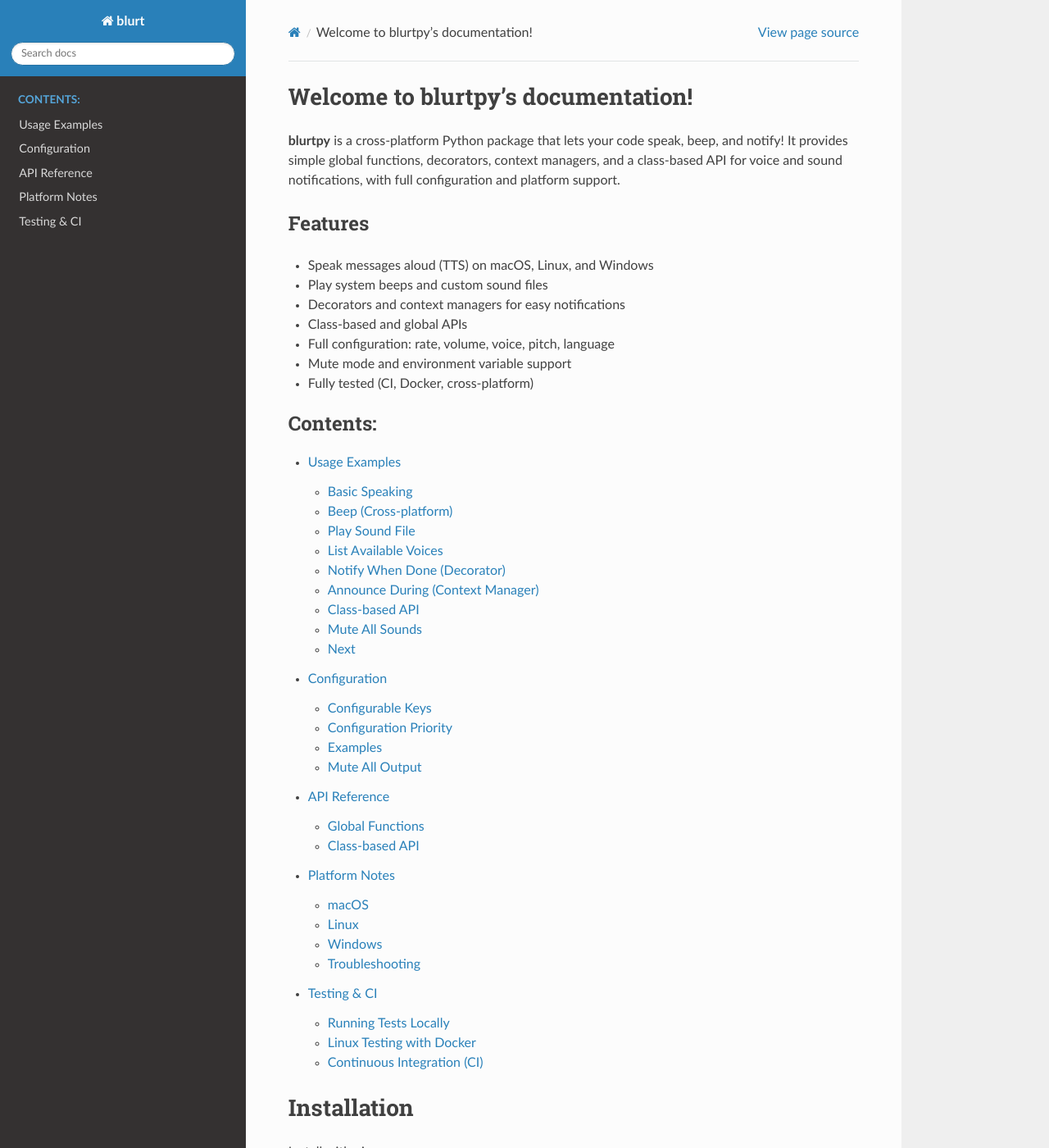
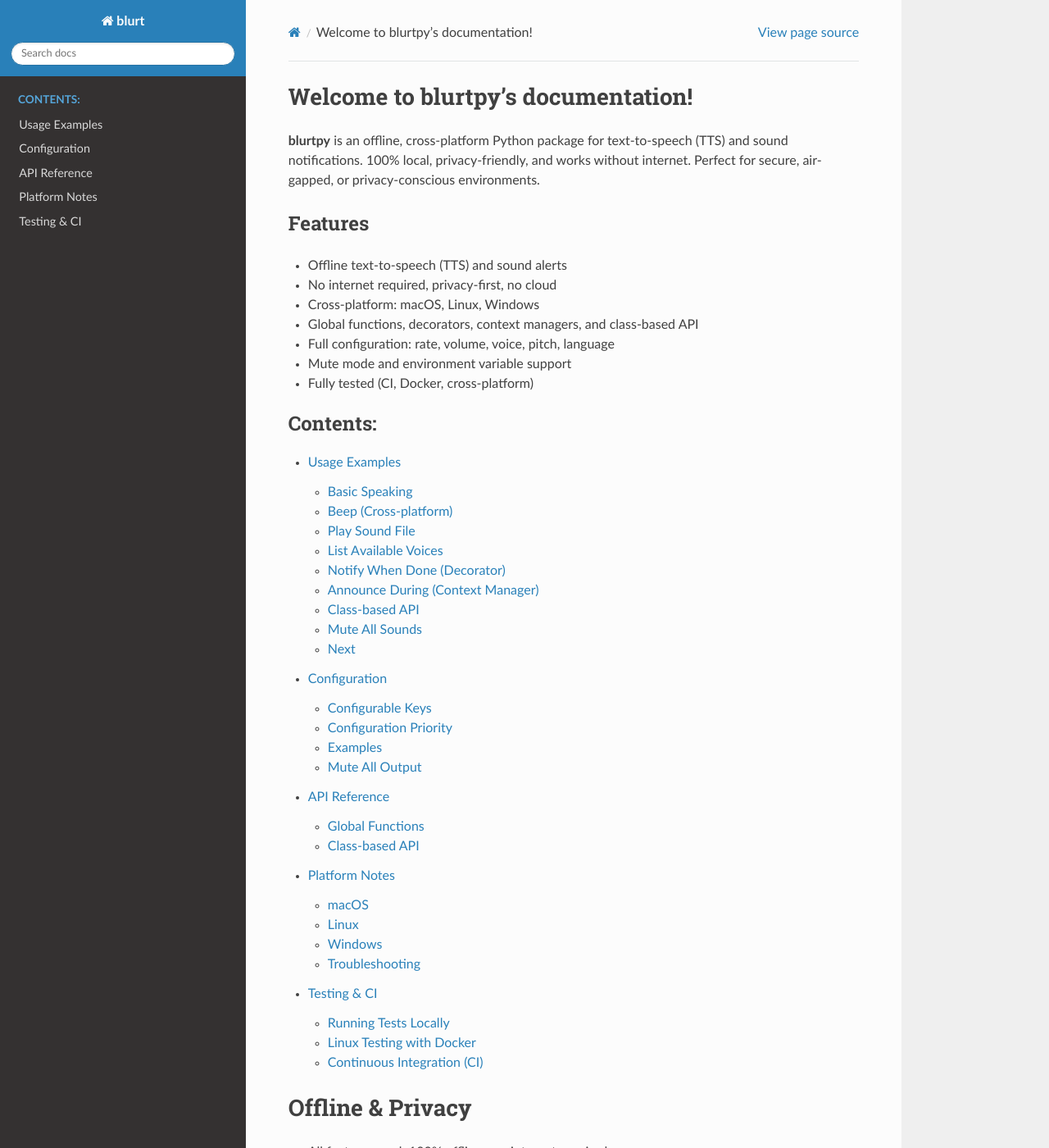
Before and after one commit to buddheshwarnath/blurtpy, a Sphinx documentation site: the page built from docs/index.rst, in a window 1280 px wide and 1400 px high. Shown: the whole window at 82% size. Built offline with Sphinx 7.4.7 and the Read the Docs theme 3.1.0, drawn with Linux system fonts in a browser that asks for light colours; some of the changed text lies outside the part shown.

Commit message:
Update doc

```diff
--- a/docs/index.rst
+++ b/docs/index.rst
@@ -3,14 +3,15 @@
 Welcome to blurtpy's documentation!
 ===================================
 
-**blurtpy** is a cross-platform Python package that lets your code speak, beep, and notify! It provides simple global functions, decorators, context managers, and a class-based API for voice and sound notifications, with full configuration and platform support.
+**blurtpy** is an offline, cross-platform Python package for text-to-speech (TTS) and sound notifications.
+100% local, privacy-friendly, and works without internet. Perfect for secure, air-gapped, or privacy-conscious environments.
 
 Features
 --------
-- Speak messages aloud (TTS) on macOS, Linux, and Windows
-- Play system beeps and custom sound files
-- Decorators and context managers for easy notifications
-- Class-based and global APIs
+- Offline text-to-speech (TTS) and sound alerts
+- No internet required, privacy-first, no cloud
+- Cross-platform: macOS, Linux, Windows
+- Global functions, decorators, context managers, and class-based API
 - Full configuration: rate, volume, voice, pitch, language
 - Mute mode and environment variable support
 - Fully tested (CI, Docker, cross-platform)
@@ -24,6 +25,23 @@ Features
    api
    platform
    testing
+
+Offline & Privacy
+=================
+- All features work 100% offline—no internet required
+- No data is sent to the cloud; all processing is local
+- Ideal for privacy, security, and air-gapped systems
+
+FAQ
+===
+**Does blurtpy require an internet connection?**
+  No, all features work offline.
+
+**Is my data private?**
+  Yes, nothing is sent to the cloud.
+
+**Can I use blurtpy in secure or air-gapped environments?**
+  Absolutely! blurtpy is designed for privacy and offline use.
 
 Installation
 ============
```
Also changed, not shown: README.md (+18 -10 lines).
